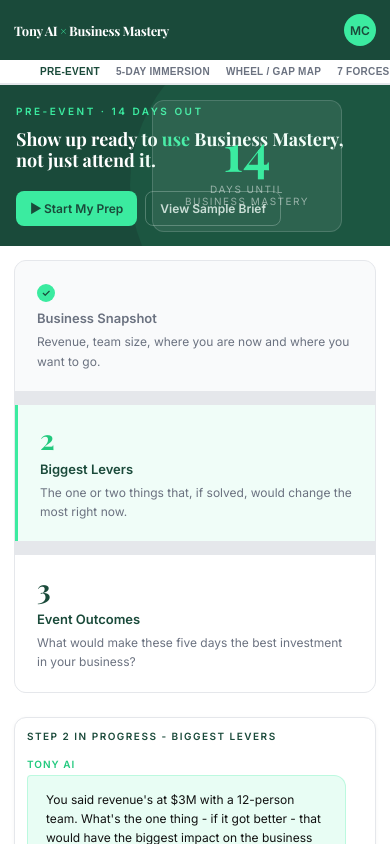
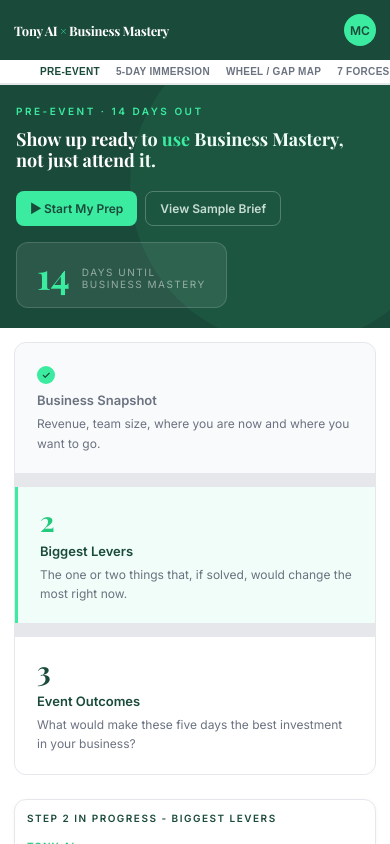
Before and after one commit to Jkahn-tr/rri-bm-tonyai-mockup, a plain HTML site: page index.html in a window 390 px wide. Drawn offline with nearby package versions, Linux system fonts and the light colour scheme; a web font is replaced by a local one.

Commit message:
v8d — fix countdown position:absolute overlapping on mobile

```diff
--- a/index.html
+++ b/index.html
@@ -886,6 +886,25 @@
   @media (max-width: 800px) {
     .tab-hero-split { flex-direction: column !important; align-items: flex-start !important; gap: 16px; }
     .tab-hero-main { width: 100%; }
+  }
+
+
+  @media (max-width: 800px) {
+    .tab-hero-meta {
+      position: static !important;
+      transform: none !important;
+      right: auto !important;
+      top: auto !important;
+      text-align: left;
+    }
+    .countdown-block {
+      padding: 14px 20px;
+      min-width: unset;
+      display: inline-flex;
+      align-items: center;
+      gap: 12px;
+    }
+    .countdown-num { font-size: 36px; }
   }
 
 </style>
```
